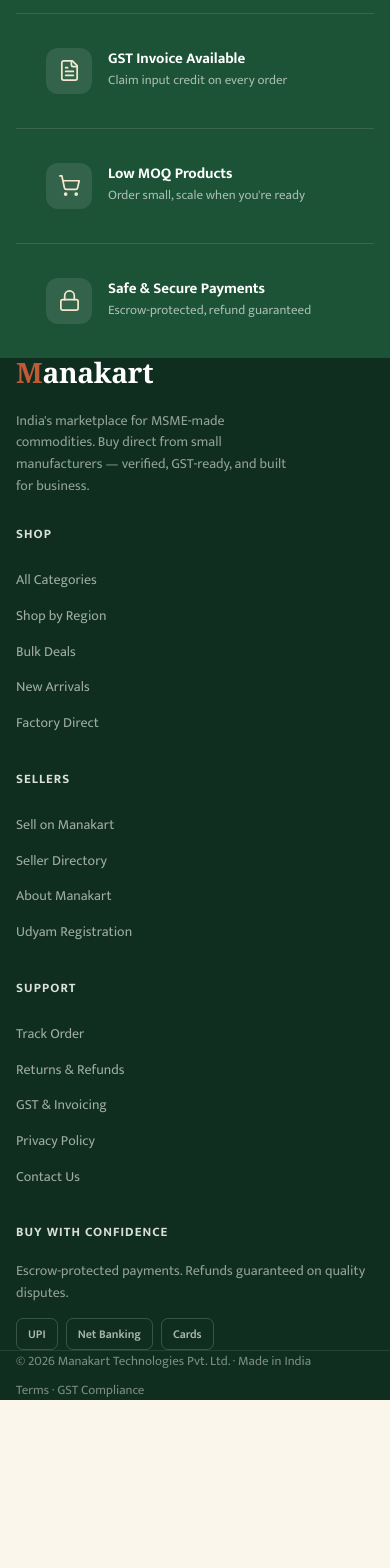
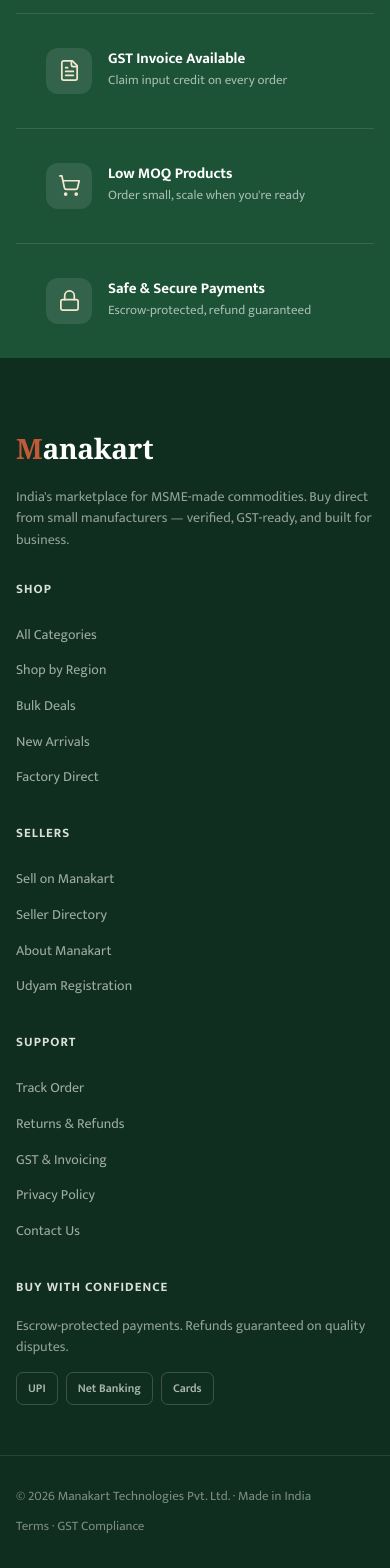
Before and after one commit to Linchpin-Soft-Solution/manakart-ui-demo, a React (Vite) app: page / in a window 390 px wide. Shown: the part 6272-7840 px from the top of the page. Before the commit the page ends 7673 px from the top, so only its background shows below. Built offline with nearby package versions, Linux system fonts and the light colour scheme; a web font is replaced by a local one.

Commit message:
style: update footer layout for mobile responsiveness

```diff
--- a/src/components/Footer.tsx
+++ b/src/components/Footer.tsx
@@ -4,7 +4,7 @@
   return (
     <footer className="site-footer" data-screen-label="Footer">
       <div className="container footer-top">
-        <div className="footer-brand">
+        <div className="footer-brand ">
           <span className="brand"><span className="m">M</span>anakart</span>
           <p>India's marketplace for MSME-made commodities. Buy direct from small manufacturers — verified, GST-ready, and built for business.</p>
         </div>
--- a/src/styles/pages.css
+++ b/src/styles/pages.css
@@ -437,6 +437,26 @@
     justify-content: space-between; border-top: 1px solid var(--line-soft); padding-top: 14px;
   }
 
+  /* footer mobile layout */
+  .site-footer .footer-top {
+    grid-template-columns: 1fr;
+    gap: 28px;
+    padding-top: 76px;
+    padding-bottom: 34px;
+  }
+  .site-footer .footer-brand p {
+    max-width: none;
+    width: 100%;
+  }
+  .site-footer .pay-row { margin-bottom: 16px; }
+  .site-footer .footer-bottom {
+    flex-direction: column;
+    align-items: flex-start;
+    gap: 10px;
+    padding-top: 30px;
+    padding-bottom: 44px;
+  }
+
   /* vendor header stacks */
   .vendor-bar { padding: 0 22px 24px; gap: 18px; }
   .vendor-av { width: 96px; height: 96px; margin-top: -44px; }
@@ -458,13 +478,11 @@
   .grid-products,
   .related-grid,
   .vp-grid { grid-template-columns: 1fr; }
-  .footer-top { grid-template-columns: 1fr; gap: 28px; }
   .trust-grid { grid-template-columns: 1fr; }
   .trust-item { border-right: none; border-bottom: 1px solid rgba(255,255,255,.12); }
   .trust-item:last-child { border-bottom: none; }
   .vendor-stats { grid-template-columns: 1fr; }
   .assure { grid-template-columns: 1fr; }
   .spec-grid { grid-template-columns: 1fr; }
-  .footer-bottom { flex-direction: column; gap: 8px; align-items: flex-start; }
   .section-head { flex-direction: column; align-items: flex-start; gap: 14px; }
 }
```
